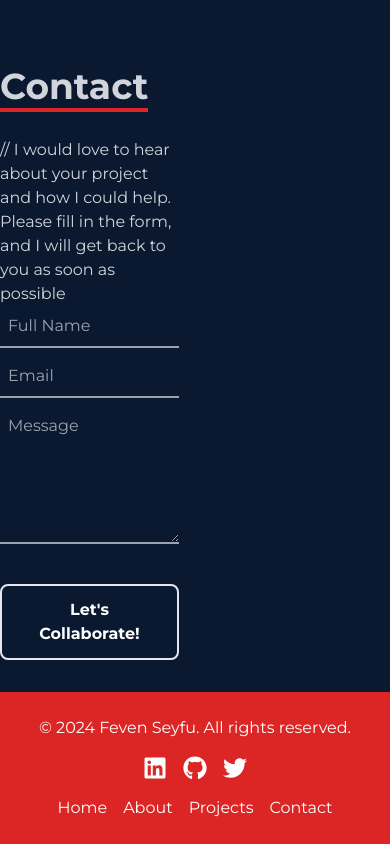
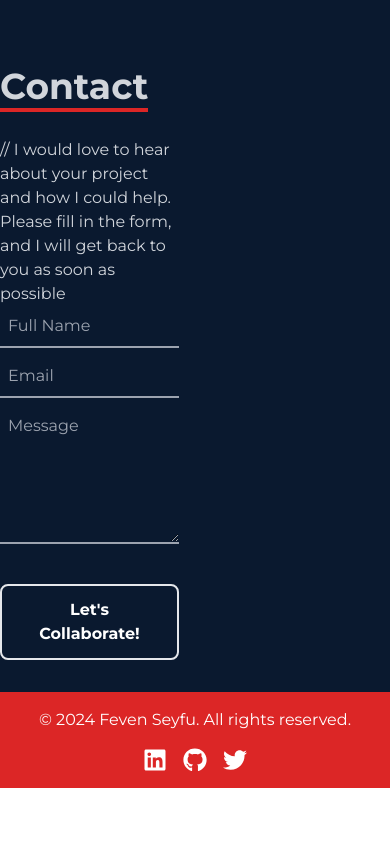
Before and after one commit to FevenSeyfu/myportfolio-react, a React (Vite) app: page / in a window 390 px wide. Shown: the part 3209-4053 px from the top of the page. After the commit the page ends 3997 px from the top, so only its background shows below. Built offline with nearby package versions, Linux system fonts and the light colour scheme; a web font is replaced by a local one.

Commit message:
add ans style footer

```diff
--- a/src/Components/Footer/Footer.jsx
+++ b/src/Components/Footer/Footer.jsx
@@ -3,25 +3,19 @@ import { FaLinkedin, FaGithub, FaTwitter } from 'react-icons/fa';
 
 const Footer = () => {
   return (
-    <footer className="bg-primary-dark-red text-white py-6">
+    <footer className="bg-primary-dark-red text-white py-4 md:py-6">
       <div className="container mx-auto text-center">
-        <p>&copy; {new Date().getFullYear()} Feven Seyfu. All rights reserved.</p>
+        <p>&copy; {new Date().getFullYear()} <a href="">Feven Seyfu</a>. All rights reserved.</p>
         <div className="flex justify-center space-x-4 mt-4">
-          <a href="https://www.linkedin.com/in/yourprofile" target="_blank" rel="noopener noreferrer" className="hover:text-secondary-lighter-red">
+          <a href="https://www.linkedin.com/in/fevenseyfu/ " target="_blank" rel="noopener noreferrer" className="hover:text-primary-dark-blue">
             <FaLinkedin size={24} />
           </a>
-          <a href="https://github.com/yourprofile" target="_blank" rel="noopener noreferrer" className="hover:text-secondary-lighter-red">
+          <a href="https://github.com/FevenSeyfu" target="_blank" rel="noopener noreferrer" className="hover:text-primary-dark-blue">
             <FaGithub size={24} />
           </a>
-          <a href="https://twitter.com/yourprofile" target="_blank" rel="noopener noreferrer" className="hover:text-secondary-lighter-red">
+          <a href="https://twitter.com/FevenSeyfu" target="_blank" rel="noopener noreferrer" className="hover:text-primary-dark-blue">
             <FaTwitter size={24} />
           </a>
-        </div>
-        <div className="mt-4">
-          <a href="#home" className="hover:text-secondary-lighter-red mx-2">Home</a>
-          <a href="#about" className="hover:text-secondary-lighter-red mx-2">About</a>
-          <a href="#projects" className="hover:text-secondary-lighter-red mx-2">Projects</a>
-          <a href="#contact" className="hover:text-secondary-lighter-red mx-2">Contact</a>
         </div>
       </div>
     </footer>
```
